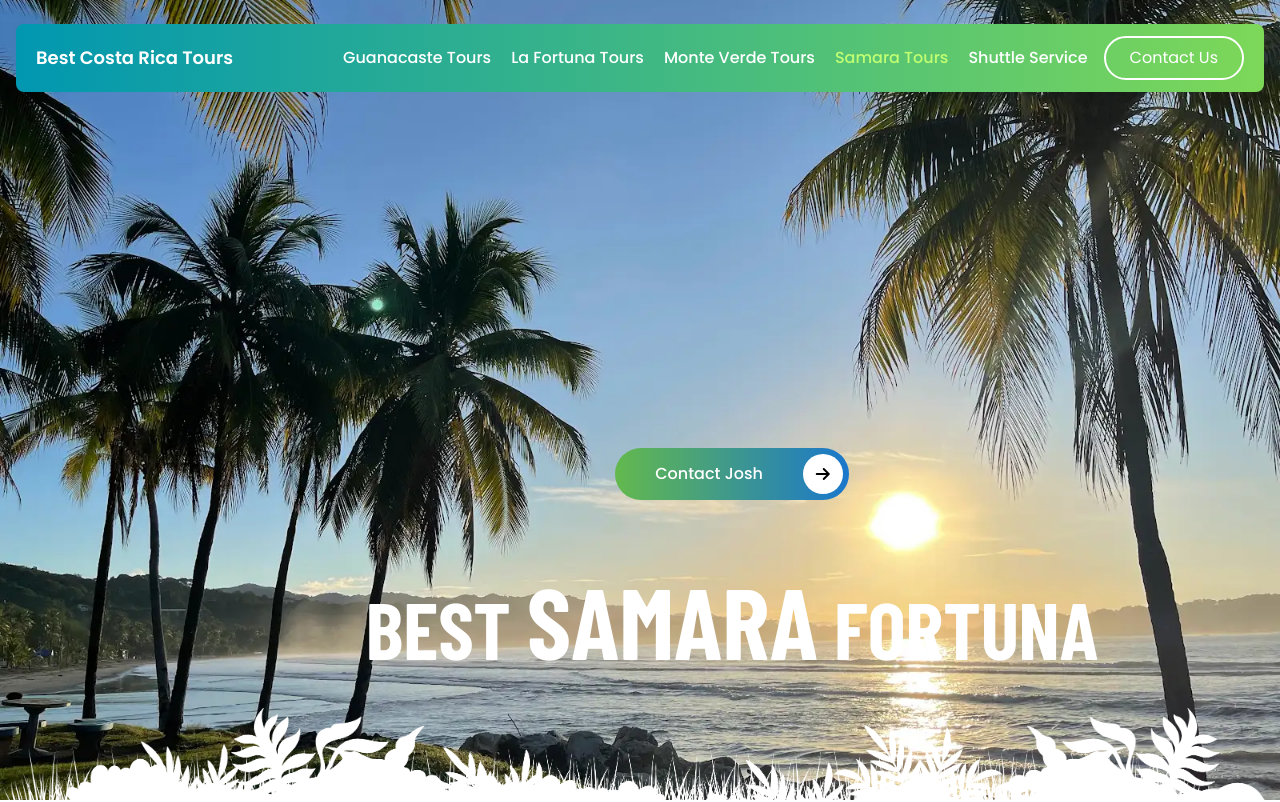
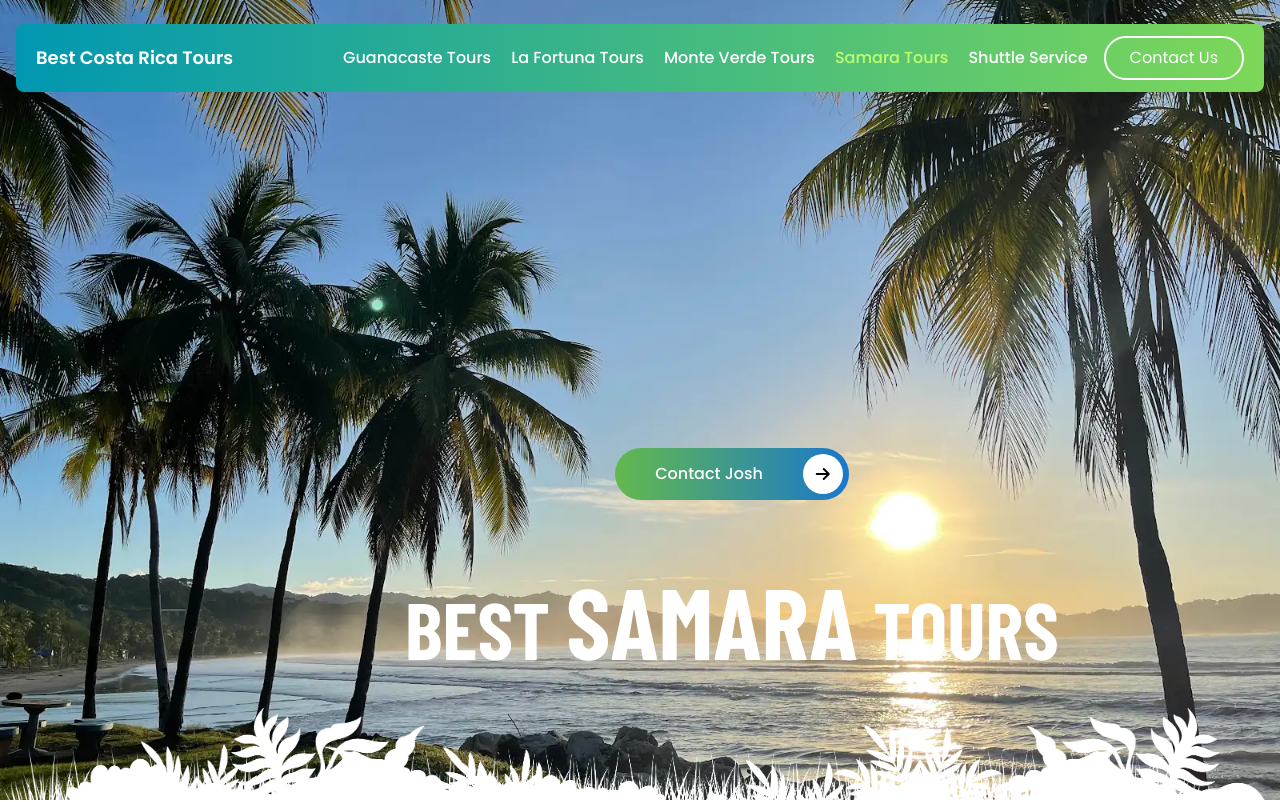
Before and after one commit to hax0-r/fiverr_cbt, a website: page samara.html in a window 1280 px wide. Shown: the top 802 px of the page. Drawn offline with nearby package versions, Linux system fonts and the light colour scheme; a web font is replaced by a local one.

Commit message:
home page

```diff
--- a/samara.html
+++ b/samara.html
@@ -55,7 +55,7 @@
                     class="barlow font-bold md:leading-[5rem] md:text-[80px] text-6xl text-white gap-4 uppercase text-center">
                     Best
                     <span class="barlow md:text-[100px]">Samara</span>
-                    Fortuna
+                    Tours
                 </h2>
             </div>
         </div>
```
